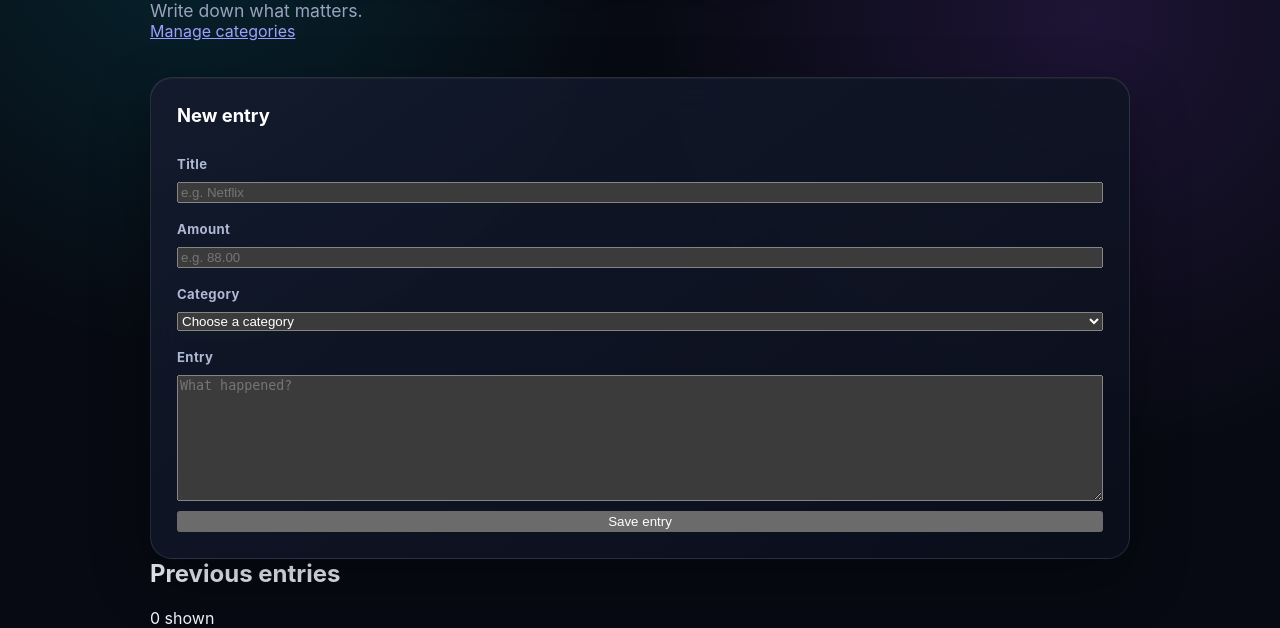
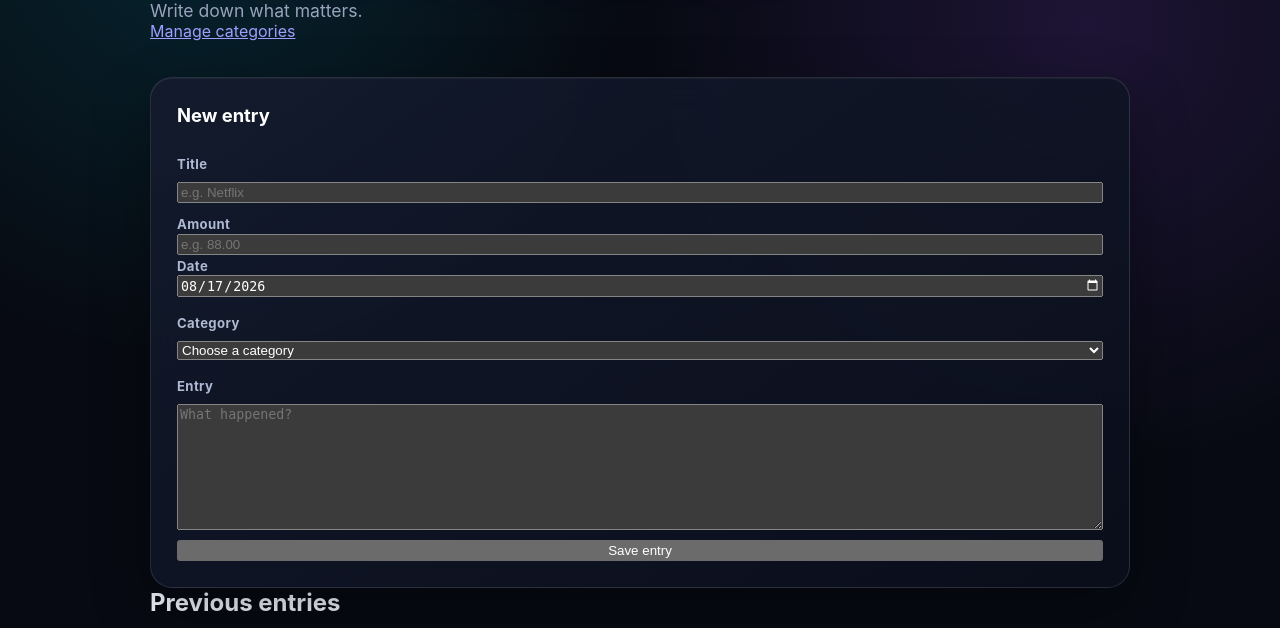
Before and after one commit to Solankarthapa/smart-journal, a Flask app: page / in a window 1280 px wide. Shown: the part 199-827 px from the top of the page. Run offline with Flask 3, Linux system fonts and the light colour scheme; data comes from the database, SQL or seed files in the repository; data that the repository does not hold is empty.

Commit message:
Add custom dates to journal entries

```diff
--- a/app.py
+++ b/app.py
@@ -1,3 +1,4 @@
+from datetime import date
 from pathlib import Path
 import sqlite3
 
@@ -48,6 +49,7 @@ def init_db():
             tags TEXT NOT NULL DEFAULT '',
             amount REAL,
             category_id INTEGER,
+            entry_date DATE,
             created_at TIMESTAMP DEFAULT CURRENT_TIMESTAMP,
             FOREIGN KEY (category_id) REFERENCES categories (id)
                 ON DELETE SET NULL
@@ -74,6 +76,19 @@ def init_db():
         db.execute(
             "ALTER TABLE entries ADD COLUMN category_id INTEGER"
         )
+
+    if "entry_date" not in entry_columns:
+        db.execute(
+            "ALTER TABLE entries ADD COLUMN entry_date DATE"
+        )
+
+    db.execute(
+        """
+        UPDATE entries
+        SET entry_date = DATE(created_at)
+        WHERE entry_date IS NULL
+        """
+    )
 
     default_categories = (
         "Subscription",
@@ -106,6 +121,7 @@ def get_entry(entry_id):
             entries.tags,
             entries.amount,
             entries.category_id,
+            entries.entry_date,
             entries.created_at,
             categories.name AS category_name
         FROM entries
@@ -139,6 +155,12 @@ def parse_amount(raw_amount):
         return None
 
 
+def parse_entry_date(raw_date):
+    raw_date = raw_date.strip()
+
+    return raw_date if raw_date else date.today().isoformat()
+
+
 @app.route("/")
 def index():
     search_query = request.args.get("q", "").strip()
@@ -155,6 +177,7 @@ def index():
                 entries.tags,
                 entries.amount,
                 entries.category_id,
+                entries.entry_date,
                 entries.created_at,
                 categories.name AS category_name
             FROM entries
@@ -164,7 +187,7 @@ def index():
                OR entries.content LIKE ?
                OR entries.tags LIKE ?
                OR categories.name LIKE ?
-            ORDER BY entries.created_at DESC, entries.id DESC
+            ORDER BY entries.entry_date DESC, entries.id DESC
             """,
             (
                 search_pattern,
@@ -183,12 +206,13 @@ def index():
                 entries.tags,
                 entries.amount,
                 entries.category_id,
+                entries.entry_date,
                 entries.created_at,
                 categories.name AS category_name
             FROM entries
             LEFT JOIN categories
                 ON entries.category_id = categories.id
-            ORDER BY entries.created_at DESC, entries.id DESC
+            ORDER BY entries.entry_date DESC, entries.id DESC
             """
         ).fetchall()
 
@@ -197,6 +221,7 @@ def index():
         entries=entries,
         categories=get_categories(),
         search_query=search_query,
+        today=date.today().isoformat(),
     )
 
 
@@ -205,6 +230,7 @@ def create_entry():
     title = request.form["title"].strip()
     content = request.form["content"].strip()
     amount = parse_amount(request.form.get("amount", ""))
+    entry_date = parse_entry_date(request.form.get("entry_date", ""))
     category_id = request.form.get("category_id", "").strip()
 
     if not title or not content:
@@ -217,10 +243,17 @@ def create_entry():
     db.execute(
         """
         INSERT INTO entries
-            (title, content, tags, amount, category_id)
-        VALUES (?, ?, ?, ?, ?)
+            (title, content, tags, amount, category_id, entry_date)
+        VALUES (?, ?, ?, ?, ?, ?)
         """,
-        (title, content, "", amount, category_id),
+        (
+            title,
+            content,
+            "",
+            amount,
+            category_id,
+            entry_date,
+        ),
     )
 
     db.commit()
@@ -239,6 +272,7 @@ def edit_entry(entry_id):
         title = request.form["title"].strip()
         content = request.form["content"].strip()
         amount = parse_amount(request.form.get("amount", ""))
+        entry_date = parse_entry_date(request.form.get("entry_date", ""))
         category_id = request.form.get("category_id", "").strip()
 
         if title and content:
@@ -256,7 +290,8 @@ def edit_entry(entry_id):
                 SET title = ?,
                     content = ?,
                     amount = ?,
-                    category_id = ?
+                    category_id = ?,
+                    entry_date = ?
                 WHERE id = ?
                 """,
                 (
@@ -264,6 +299,7 @@ def edit_entry(entry_id):
                     content,
                     amount,
                     category_id,
+                    entry_date,
                     entry_id,
                 ),
             )
@@ -276,6 +312,7 @@ def edit_entry(entry_id):
         "edit.html",
         entry=entry,
         categories=get_categories(),
+        today=date.today().isoformat(),
     )
 
 
--- a/static/style.css
+++ b/static/style.css
@@ -333,3 +333,19 @@ select:focus {
         width: 100%;
     }
 }
+.form-grid {
+    display: grid;
+    grid-template-columns: repeat(2, minmax(0, 1fr));
+    gap: 14px;
+}
+
+.form-grid > div {
+    display: grid;
+    gap: 10px;
+}
+
+@media (max-width: 600px) {
+    .form-grid {
+        grid-template-columns: 1fr;
+    }
+}
--- a/templates/index.html
+++ b/templates/index.html
@@ -36,6 +36,8 @@
                     required
                 >
 
+                <div class="form-grid">
+                    <div>
                         <label for="amount">Amount</label>
                         <input
                             type="number"
@@ -45,6 +47,19 @@
                             step="0.01"
                             placeholder="e.g. 88.00"
                         >
+                    </div>
+
+                    <div>
+                        <label for="entry_date">Date</label>
+                        <input
+                            type="date"
+                            id="entry_date"
+                            name="entry_date"
+                            value="{{ today }}"
+                            required
+                        >
+                    </div>
+                </div>
 
                 <label for="category_id">Category</label>
                 <select id="category_id" name="category_id">
@@ -107,7 +122,9 @@
                         <div class="entry-header">
                             <div>
                                 <h3>{{ entry["title"] }}</h3>
-                                <time>{{ entry["created_at"] }}</time>
+                                <time>
+                                    {{ entry["entry_date"] or entry["created_at"] }}
+                                </time>
                             </div>
 
                             <div class="entry-actions">
```
Also changed, not shown: templates/edit.html (+15 -0 lines). Lines whose indentation alone changed are shown as unchanged.
